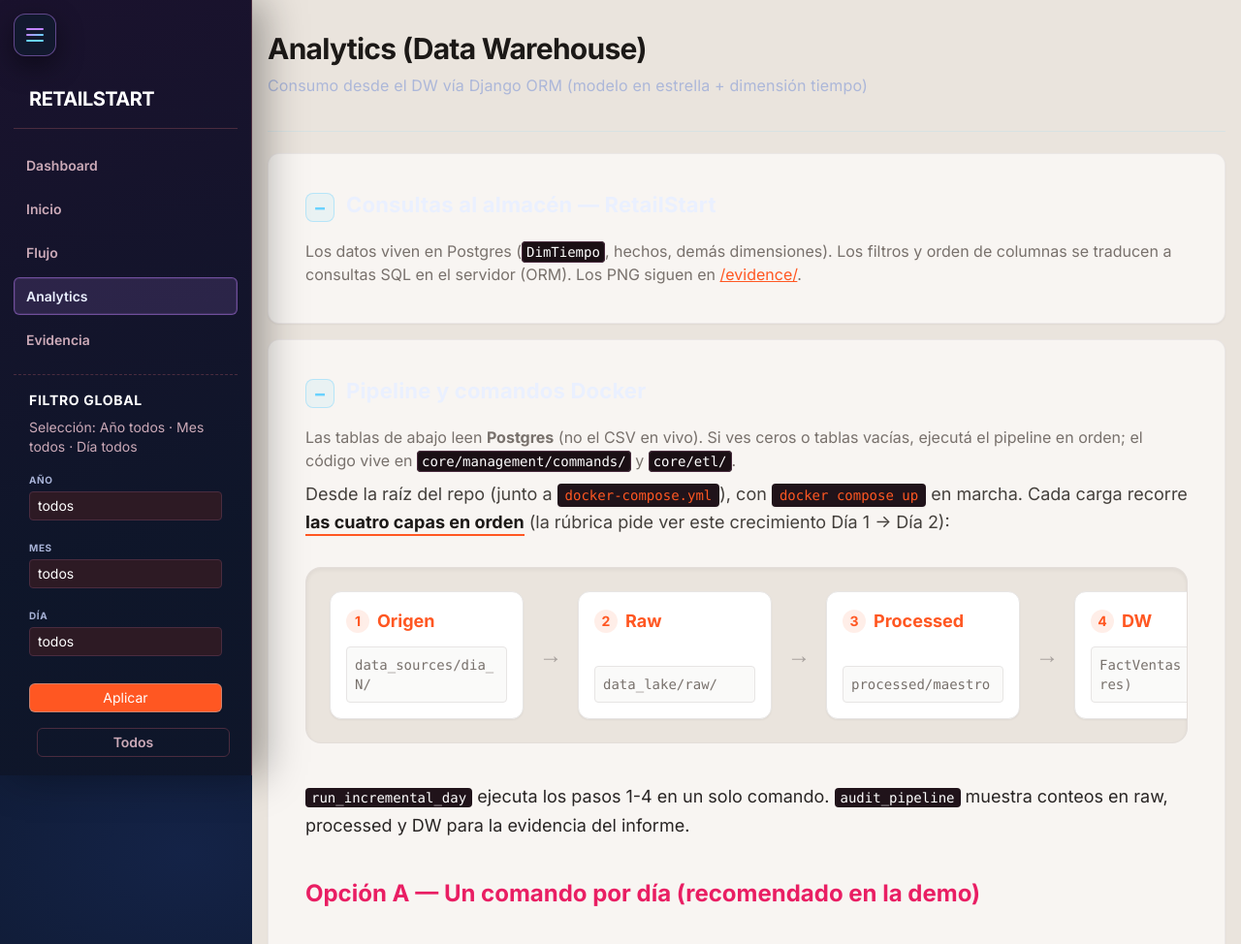
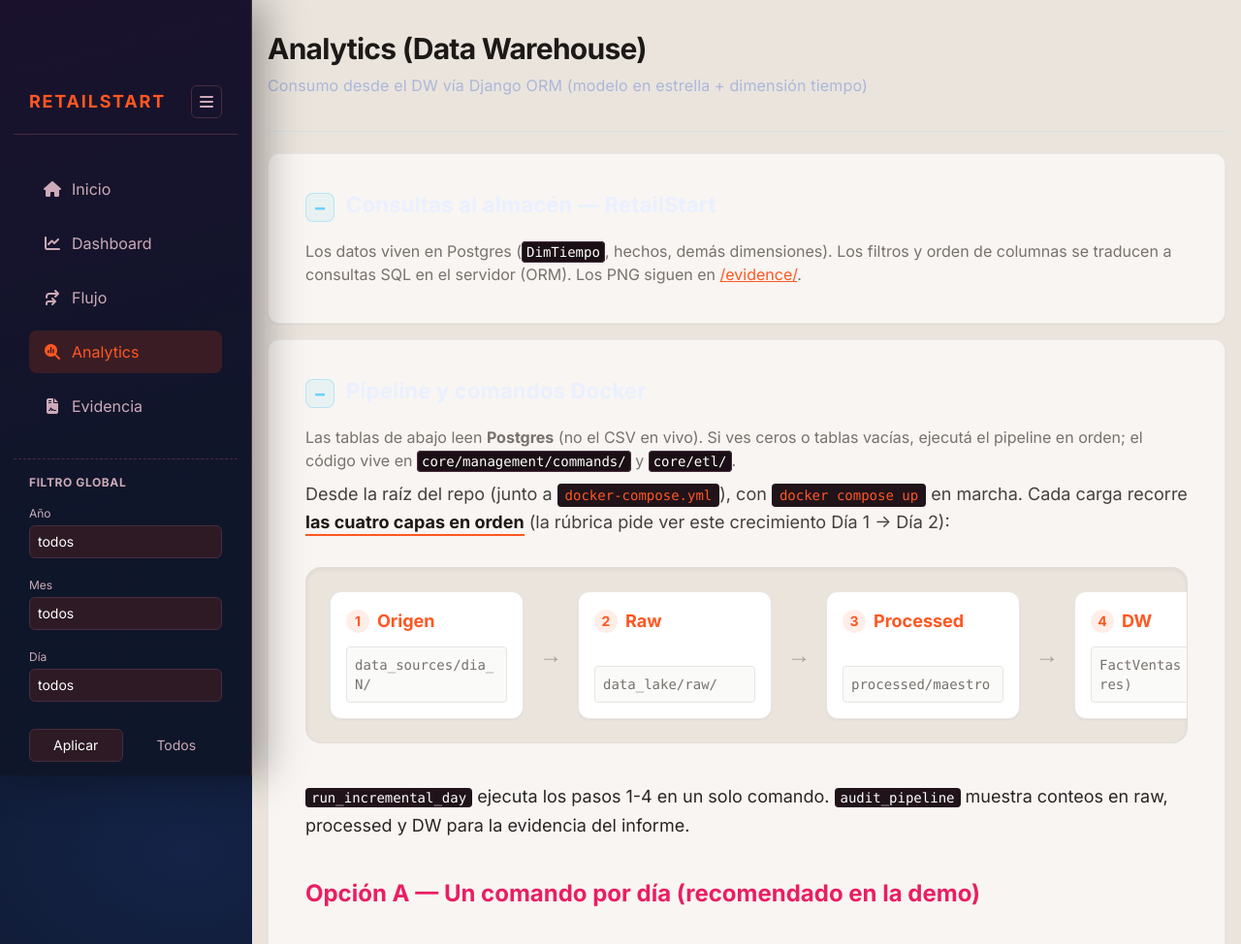
Before and after one commit to Tornadusk/RetailStart, a Django app: page /analytics/ in a window 1280 px wide. Shown: the top 974 px of the page at 97% size. Run offline with Django 5.2, Linux system fonts and the light colour scheme; tables that the repository leaves empty hold one stand-in row (values such as "Sample post"); some libraries are stand-ins or nearby versions.

Commit message:
cambios en css

```diff
--- a/backend/templates/core/includes/site_sidebar.html
+++ b/backend/templates/core/includes/site_sidebar.html
@@ -6,56 +6,85 @@
   aria-controls="site-sidebar"
   aria-expanded="true"
   title="Ocultar / mostrar menú"
+  style="display:none;"
 >
   <span class="siteSidebar__fabIcon" aria-hidden="true"></span>
   <span class="visuallyHidden">Menú</span>
 </button>
 <div class="siteSidebar__backdrop" id="site-sidebar-backdrop" hidden></div>
-<aside class="siteSidebar bg-mars-sidebar border-r border-mars-border text-mars-textMuted" id="site-sidebar" aria-label="Menú lateral">
-  <div class="siteSidebar__head border-b border-mars-border p-4">
-    <span class="siteSidebar__brand text-mars-textMain font-bold tracking-tight text-xl">RetailStart</span>
+
+<aside class="siteSidebar bg-mars-sidebar border-r border-mars-border text-mars-textMuted flex flex-col h-full overflow-y-auto" id="site-sidebar" aria-label="Menú lateral">
+
+  <!-- 1. Cabecera del Menú -->
+  <div class="siteSidebar__head border-b border-mars-border p-4 flex items-center justify-between">
+    <span class="siteSidebar__brand text-mars-accent font-bold tracking-widest text-lg uppercase">RETAILSTART</span>
+    <button type="button" class="p-2 rounded-md border border-mars-border hover:bg-mars-surface transition-colors flex items-center justify-center text-mars-textMuted hover:text-white" onclick="document.getElementById('site-sidebar').classList.toggle('is-hidden')">
+      <i class="fa-solid fa-bars"></i>
+    </button>
   </div>
-  <nav class="siteSidebar__nav">
-    <a href="{% url 'dashboard' %}" class="siteSidebar__link px-3 py-2 rounded-md transition-colors block {% if request.resolver_match.url_name == 'dashboard' %}is-active bg-mars-accent/10 text-mars-accent shadow-[inset_0_0_12px_rgba(255,87,34,0.1)]{% else %}text-mars-textMuted hover:text-white{% endif %}" {% if request.resolver_match.url_name == 'dashboard' %}aria-current="page"{% endif %}>Dashboard</a>
-    <a href="{% url 'home' %}" class="siteSidebar__link px-3 py-2 rounded-md transition-colors block {% if request.resolver_match.url_name == 'home' %}is-active bg-mars-accent/10 text-mars-accent shadow-[inset_0_0_12px_rgba(255,87,34,0.1)]{% else %}text-mars-textMuted hover:text-white{% endif %}" {% if request.resolver_match.url_name == 'home' %}aria-current="page"{% endif %}>Inicio</a>
-    <a href="{% url 'flow' %}" class="siteSidebar__link px-3 py-2 rounded-md transition-colors block {% if request.resolver_match.url_name == 'flow' %}is-active bg-mars-accent/10 text-mars-accent shadow-[inset_0_0_12px_rgba(255,87,34,0.1)]{% else %}text-mars-textMuted hover:text-white{% endif %}" {% if request.resolver_match.url_name == 'flow' %}aria-current="page"{% endif %}>Flujo</a>
-    <a href="{% url 'analytics' %}" class="siteSidebar__link px-3 py-2 rounded-md transition-colors block {% if request.resolver_match.url_name == 'analytics' %}is-active bg-mars-accent/10 text-mars-accent shadow-[inset_0_0_12px_rgba(255,87,34,0.1)]{% else %}text-mars-textMuted hover:text-white{% endif %}" {% if request.resolver_match.url_name == 'analytics' %}aria-current="page"{% endif %}>Analytics</a>
-    <a href="{% url 'evidence' %}" class="siteSidebar__link px-3 py-2 rounded-md transition-colors block {% if request.resolver_match.url_name == 'evidence' or request.resolver_match.url_name == 'evidence_file' %}is-active bg-mars-accent/10 text-mars-accent shadow-[inset_0_0_12px_rgba(255,87,34,0.1)]{% else %}text-mars-textMuted hover:text-white{% endif %}" {% if request.resolver_match.url_name == 'evidence' %}aria-current="page"{% endif %}>Evidencia</a>
+
+  <!-- 2. Opciones de Navegación -->
+  <nav class="siteSidebar__nav p-4 space-y-1.5">
+    <a href="{% url 'home' %}" class="flex items-center px-3 py-2.5 transition-colors group {% if request.resolver_match.url_name == 'home' %}bg-[#3a1d24] rounded-lg text-mars-accent{% else %}bg-transparent rounded-lg hover:bg-white/5 text-mars-textMuted{% endif %}" {% if request.resolver_match.url_name == 'home' %}aria-current="page"{% endif %}>
+      <i class="fa-solid fa-house w-6 text-center mr-2 {% if request.resolver_match.url_name != 'home' %}group-hover:text-mars-secondary{% endif %}"></i>
+      <span class="font-medium">Inicio</span>
+    </a>
+
+    <a href="{% url 'dashboard' %}" class="flex items-center px-3 py-2.5 transition-colors group {% if request.resolver_match.url_name == 'dashboard' %}bg-[#3a1d24] rounded-lg text-mars-accent{% else %}bg-transparent rounded-lg hover:bg-white/5 text-mars-textMuted{% endif %}" {% if request.resolver_match.url_name == 'dashboard' %}aria-current="page"{% endif %}>
+      <i class="fa-solid fa-chart-line w-6 text-center mr-2 {% if request.resolver_match.url_name != 'dashboard' %}group-hover:text-mars-secondary{% endif %}"></i>
+      <span class="font-medium">Dashboard</span>
+    </a>
+
+    <a href="{% url 'flow' %}" class="flex items-center px-3 py-2.5 transition-colors group {% if request.resolver_match.url_name == 'flow' %}bg-[#3a1d24] rounded-lg text-mars-accent{% else %}bg-transparent rounded-lg hover:bg-white/5 text-mars-textMuted{% endif %}" {% if request.resolver_match.url_name == 'flow' %}aria-current="page"{% endif %}>
+      <i class="fa-solid fa-arrows-turn-right w-6 text-center mr-2 {% if request.resolver_match.url_name != 'flow' %}group-hover:text-mars-secondary{% endif %}"></i>
+      <span class="font-medium">Flujo</span>
+    </a>
+
+    <a href="{% url 'analytics' %}" class="flex items-center px-3 py-2.5 transition-colors group {% if request.resolver_match.url_name == 'analytics' %}bg-[#3a1d24] rounded-lg text-mars-accent{% else %}bg-transparent rounded-lg hover:bg-white/5 text-mars-textMuted{% endif %}" {% if request.resolver_match.url_name == 'analytics' %}aria-current="page"{% endif %}>
+      <i class="fa-solid fa-magnifying-glass-chart w-6 text-center mr-2 {% if request.resolver_match.url_name != 'analytics' %}group-hover:text-mars-secondary{% endif %}"></i>
+      <span class="font-medium">Analytics</span>
+    </a>
+
+    <a href="{% url 'evidence' %}" class="flex items-center px-3 py-2.5 transition-colors group {% if request.resolver_match.url_name == 'evidence' or request.resolver_match.url_name == 'evidence_file' %}bg-[#3a1d24] rounded-lg text-mars-accent{% else %}bg-transparent rounded-lg hover:bg-white/5 text-mars-textMuted{% endif %}" {% if request.resolver_match.url_name == 'evidence' or request.resolver_match.url_name == 'evidence_file' %}aria-current="page"{% endif %}>
+      <i class="fa-solid fa-file-contract w-6 text-center mr-2 {% if request.resolver_match.url_name != 'evidence' and request.resolver_match.url_name != 'evidence_file' %}group-hover:text-mars-secondary{% endif %}"></i>
+      <span class="font-medium">Evidencia</span>
+    </a>
   </nav>
 
+  <!-- 3. Filtro Global -->
   <section class="siteSidebar__panel border-t border-mars-border p-4" id="site-global-filters" aria-labelledby="site-global-filters-title">
-    <h2 class="siteSidebar__panelTitle text-mars-textMain font-bold text-sm uppercase tracking-wider mb-2" id="site-global-filters-title">Filtro global</h2>
-    <p class="siteSidebar__panelStatus text-mars-textMuted text-sm mb-4" id="site-filter-status">Selección: todos</p>
+    <h2 class="uppercase text-xs font-bold text-mars-textMuted mb-4 tracking-wider" id="site-global-filters-title">Filtro global</h2>
     <form class="siteSidebar__filterForm" id="site-filter-form" action="#" method="get">
-      <div class="siteSidebar__field mb-3 flex flex-col">
+      <div class="mb-3 flex flex-col">
         <label for="site-filter-y" class="text-xs text-mars-textMuted mb-1">Año</label>
-        <input type="text" id="site-filter-y" name="y" class="siteSidebar__input bg-mars-surface border border-mars-border text-white focus:border-mars-accent focus:outline-none focus:ring-1 focus:ring-mars-accent rounded px-2 py-1 text-sm transition-colors" value="todos" placeholder="todos o 2026" list="site-filter-years" autocomplete="off" />
+        <input type="text" id="site-filter-y" name="y" class="bg-mars-surface border border-mars-border text-white rounded-md px-2 py-1.5 text-sm focus:border-mars-accent focus:outline-none transition-colors" value="todos" placeholder="todos o 2026" list="site-filter-years" autocomplete="off" />
         <datalist id="site-filter-years"><option value="todos"></option>{% for yr in sidebar_years %}<option value="{{ yr }}"></option>{% endfor %}</datalist>
       </div>
-      <div class="siteSidebar__field mb-3 flex flex-col">
+      <div class="mb-3 flex flex-col">
         <label for="site-filter-m" class="text-xs text-mars-textMuted mb-1">Mes</label>
-        <input type="text" id="site-filter-m" name="m" class="siteSidebar__input bg-mars-surface border border-mars-border text-white focus:border-mars-accent focus:outline-none focus:ring-1 focus:ring-mars-accent rounded px-2 py-1 text-sm transition-colors" value="todos" placeholder="todos o 04" list="site-filter-months" autocomplete="off" />
+        <input type="text" id="site-filter-m" name="m" class="bg-mars-surface border border-mars-border text-white rounded-md px-2 py-1.5 text-sm focus:border-mars-accent focus:outline-none transition-colors" value="todos" placeholder="todos o 04" list="site-filter-months" autocomplete="off" />
         <datalist id="site-filter-months"><option value="todos"></option><option value="01"></option><option value="02"></option><option value="03"></option><option value="04"></option><option value="05"></option><option value="06"></option><option value="07"></option><option value="08"></option><option value="09"></option><option value="10"></option><option value="11"></option><option value="12"></option></datalist>
       </div>
-      <div class="siteSidebar__field mb-4 flex flex-col">
+      <div class="mb-5 flex flex-col">
         <label for="site-filter-d" class="text-xs text-mars-textMuted mb-1">Día</label>
-        <input type="text" id="site-filter-d" name="d" class="siteSidebar__input bg-mars-surface border border-mars-border text-white focus:border-mars-accent focus:outline-none focus:ring-1 focus:ring-mars-accent rounded px-2 py-1 text-sm transition-colors" value="todos" placeholder="todos o Lunes" list="site-filter-dias" autocomplete="off" />
+        <input type="text" id="site-filter-d" name="d" class="bg-mars-surface border border-mars-border text-white rounded-md px-2 py-1.5 text-sm focus:border-mars-accent focus:outline-none transition-colors" value="todos" placeholder="todos o Lunes" list="site-filter-dias" autocomplete="off" />
         <datalist id="site-filter-dias"><option value="todos"></option>{% for dia in sidebar_dias %}<option value="{{ dia }}"></option>{% endfor %}</datalist>
       </div>
-      <div class="siteSidebar__filterActions flex space-x-2">
-        <button type="submit" class="btn btn--inline siteSidebar__btnApply bg-mars-accent text-white hover:bg-[#e64a19] shadow-sm rounded-md px-3 py-1 text-sm transition-colors flex-1">Aplicar</button>
-        <button type="button" class="btn siteSidebar__btnClear bg-transparent border border-mars-border text-mars-textMuted hover:text-white hover:border-mars-textMain rounded-md px-3 py-1 text-sm transition-colors flex-1" id="site-filter-clear">Todos</button>
+      <div class="flex space-x-2">
+        <button type="submit" class="bg-mars-surface border border-mars-border text-white rounded-md px-3 py-1.5 text-sm hover:border-mars-accent transition-colors flex-1">Aplicar</button>
+        <button type="button" class="bg-transparent text-mars-textMuted hover:text-white rounded-md px-3 py-1.5 text-sm transition-colors flex-1 text-center" id="site-filter-clear">Todos</button>
       </div>
     </form>
   </section>
 
-  <section class="siteSidebar__panel border-t border-mars-border p-4" aria-labelledby="site-model-view-title">
-    <h2 class="siteSidebar__panelTitle text-mars-textMain font-bold text-sm uppercase tracking-wider mb-2" id="site-model-view-title">Modelo estrella</h2>
-    <div class="siteSidebar__modelTabs flex flex-col space-y-1" role="group" aria-label="Vista del modelo en Analytics">
-      <button type="button" class="siteSidebar__modelBtn js-site-model-view is-active bg-mars-surface border border-mars-border text-white px-2 py-1 text-sm rounded hover:border-mars-accent transition-colors" data-analytics-view="todas" aria-pressed="true">Todas</button>
-      <button type="button" class="siteSidebar__modelBtn js-site-model-view bg-transparent border border-mars-border text-mars-textMuted px-2 py-1 text-sm rounded hover:text-white hover:border-mars-textMain transition-colors" data-analytics-view="hechos" aria-pressed="false">Hechos</button>
-      <button type="button" class="siteSidebar__modelBtn js-site-model-view bg-transparent border border-mars-border text-mars-textMuted px-2 py-1 text-sm rounded hover:text-white hover:border-mars-textMain transition-colors" data-analytics-view="dimensiones" aria-pressed="false">Dimensiones</button>
-      <button type="button" class="siteSidebar__modelBtn js-site-model-view bg-transparent border border-mars-border text-mars-textMuted px-2 py-1 text-sm rounded hover:text-white hover:border-mars-textMain transition-colors" data-analytics-view="tiempo" aria-pressed="false">Tiempo</button>
+  <!-- Modelo estrella -->
+  <section class="siteSidebar__panel border-t border-mars-border p-4 mt-auto mb-4" aria-labelledby="site-model-view-title">
+    <h2 class="uppercase text-xs font-bold text-mars-textMuted mb-3 tracking-wider" id="site-model-view-title">Modelo estrella</h2>
+    <div class="siteSidebar__modelTabs flex flex-col space-y-1.5" role="group" aria-label="Vista del modelo en Analytics">
+      <button type="button" class="siteSidebar__modelBtn js-site-model-view is-active bg-mars-surface border border-mars-border text-white px-2 py-1.5 text-sm rounded-md hover:border-mars-accent transition-colors text-left" data-analytics-view="todas" aria-pressed="true">Todas</button>
+      <button type="button" class="siteSidebar__modelBtn js-site-model-view bg-transparent border border-transparent text-mars-textMuted px-2 py-1.5 text-sm rounded-md hover:bg-white/5 hover:text-white transition-colors text-left" data-analytics-view="hechos" aria-pressed="false">Hechos</button>
+      <button type="button" class="siteSidebar__modelBtn js-site-model-view bg-transparent border border-transparent text-mars-textMuted px-2 py-1.5 text-sm rounded-md hover:bg-white/5 hover:text-white transition-colors text-left" data-analytics-view="dimensiones" aria-pressed="false">Dimensiones</button>
+      <button type="button" class="siteSidebar__modelBtn js-site-model-view bg-transparent border border-transparent text-mars-textMuted px-2 py-1.5 text-sm rounded-md hover:bg-white/5 hover:text-white transition-colors text-left" data-analytics-view="tiempo" aria-pressed="false">Tiempo</button>
     </div>
   </section>
 </aside>
--- a/backend/templates/core/includes/tailwind_head.html
+++ b/backend/templates/core/includes/tailwind_head.html
@@ -1,4 +1,5 @@
 <link href="https://fonts.googleapis.com/css2?family=Inter:wght@400;600;700&display=swap" rel="stylesheet">
+<link rel="stylesheet" href="https://cdnjs.cloudflare.com/ajax/libs/font-awesome/6.4.0/css/all.min.css">
 <script src="https://cdn.tailwindcss.com"></script>
 <script>
   tailwind.config = {
```
